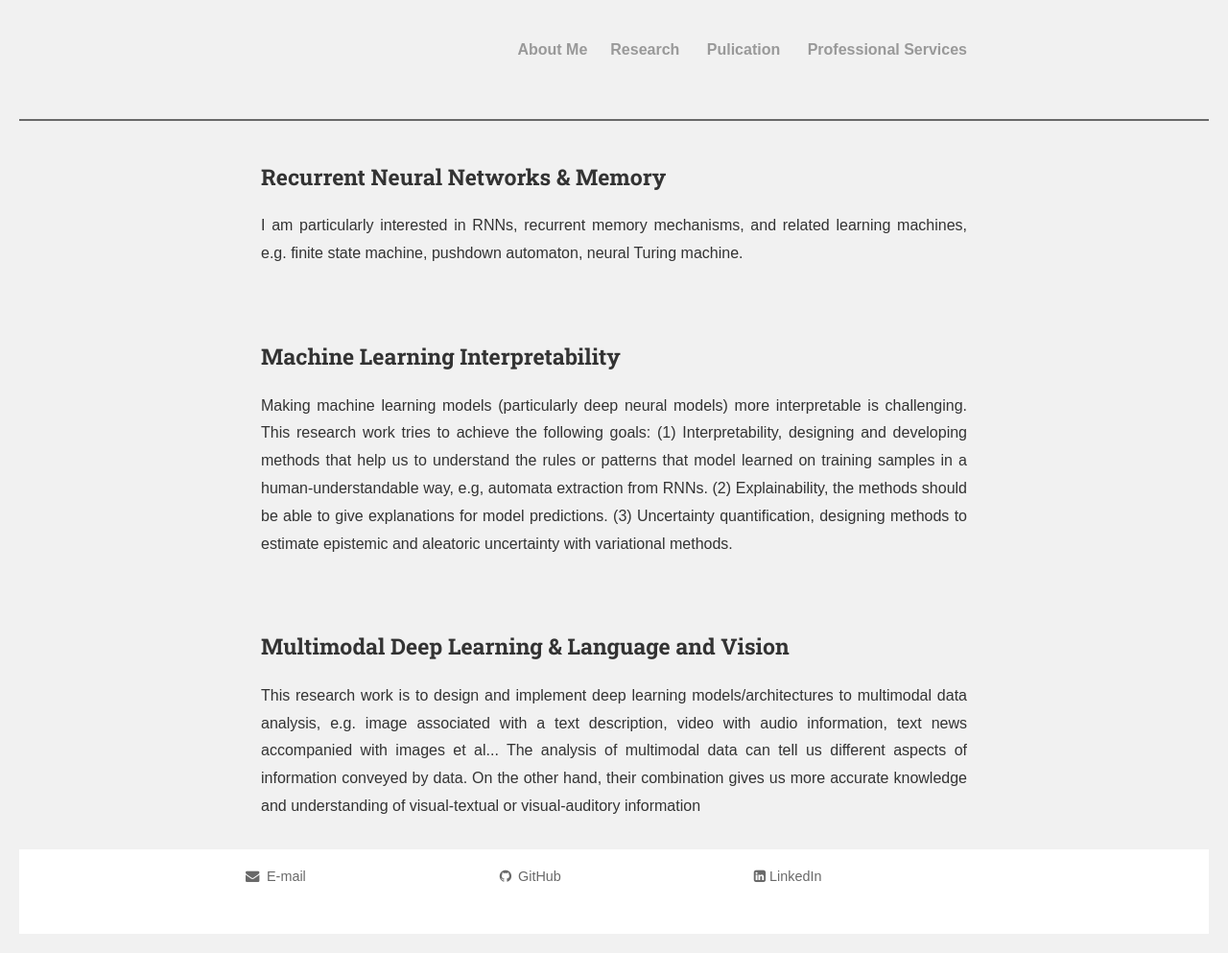
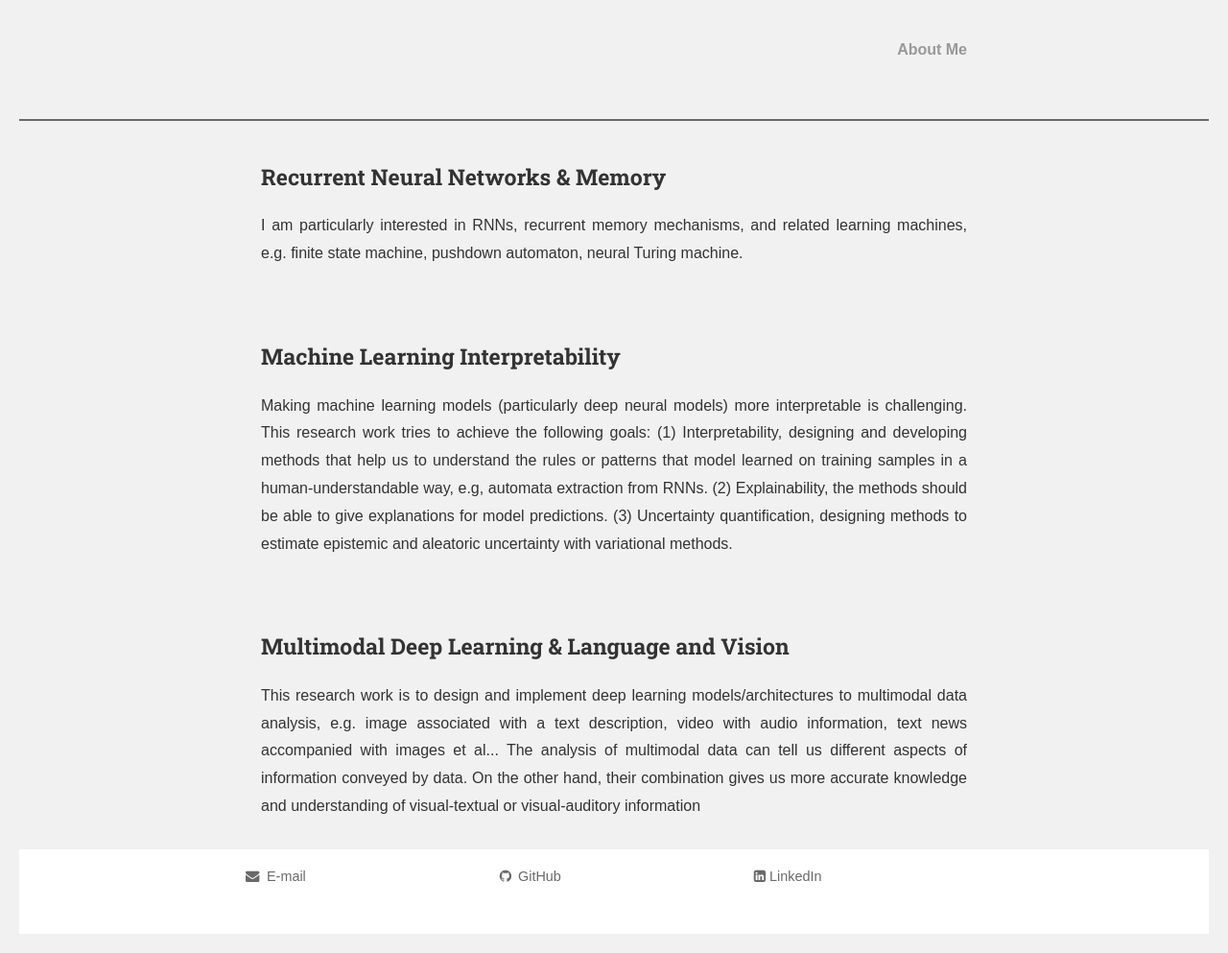
Before and after one commit to deepsemantic/deepsemantic.github.io, a Jekyll site: the page built from research.html, in a window 1280 px wide. Shown: the whole page at 96% size. Built offline with Jekyll 4.4.1, drawn with Linux system fonts in a browser that asks for light colours; nearby versions of some CDN libraries; comment, search, counter and statistics services are not loaded; a style sheet for code colours, icons or effects is not loaded.

Commit message:
Update header.html

```diff
--- a/_includes/header.html
+++ b/_includes/header.html
@@ -6,10 +6,6 @@
     <nav role="navigation">
       <ul id="js-navigation-menu" class="navigation-menu show">
       <li class="nav-link"><a href="https://deepsemantic.github.io." class="logo"><strong>About Me</strong></a>
-      <li class="nav-link"><a href="https://deepsemantic.github.io/research"><strong>Research</strong></a>
-      <li class="nav-link"><a href="https://deepsemantic.github.io/pulication"><strong>Pulication</strong></a>
-      <li class="nav-link"><a href="https://deepsemantic.github.io/services"><strong>Professional Services</strong></a>
-      <!-- <li class="nav-link"><a href="https://deepsemantic.github.io/blog"><strong>Blog</strong></a>-->
       </ul>
     </nav>
   </div>
```
